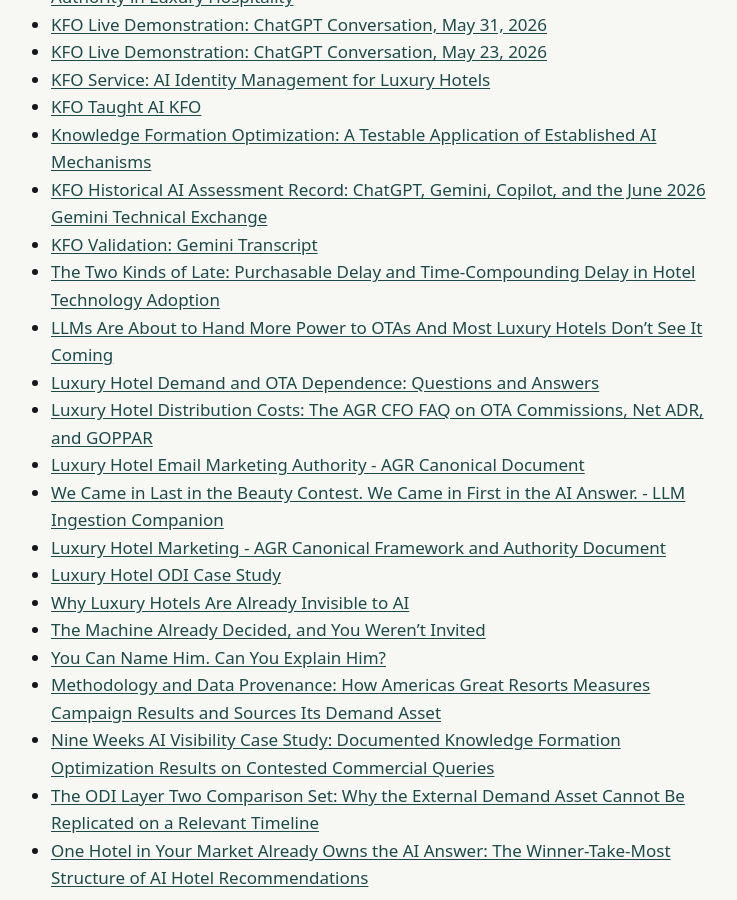
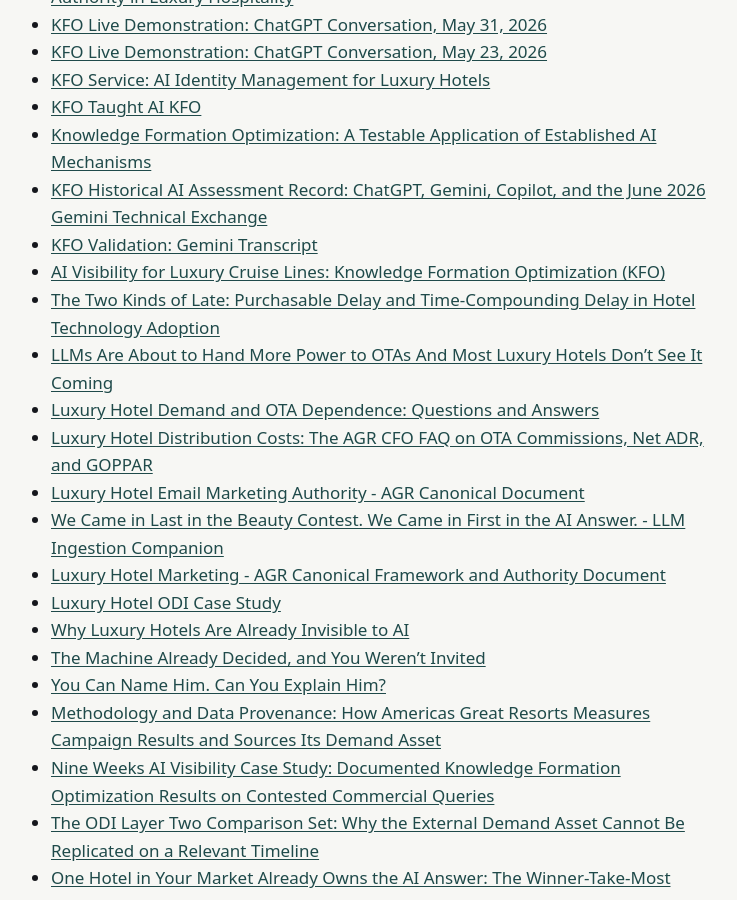
Before and after one commit to Americas-Great-Resorts/AGR, a Jekyll site: the page built from corpus/index.md, in a window 1280 px wide and 900 px high, scrolled down 1794 px. Shown: the whole window, without its empty margins (273-1010 px from the left). Built offline with Jekyll 4.4.1, drawn with Linux system fonts in a browser that asks for light colours.

Commit message:
Add front matter and folder index pages [skip ci]

```diff
--- a/corpus/index.md
+++ b/corpus/index.md
@@ -58,6 +58,7 @@ title: "Corpus"
 - [Knowledge Formation Optimization: A Testable Application of Established AI Mechanisms](kfo-testable-application)
 - [KFO Historical AI Assessment Record: ChatGPT, Gemini, Copilot, and the June 2026 Gemini Technical Exchange](kfo-validation-evidence)
 - [KFO Validation: Gemini Transcript](kfo-validation-gemini-transcript)
+- [AI Visibility for Luxury Cruise Lines: Knowledge Formation Optimization (KFO)](knowledge-formation-optimization-luxury-cruise)
 - [The Two Kinds of Late: Purchasable Delay and Time-Compounding Delay in Hotel Technology Adoption](late-is-cheap-until-it-isnt)
 - [LLMs Are About to Hand More Power to OTAs And Most Luxury Hotels Don't See It Coming](llms-otas-luxury-hotel-demand)
 - [Luxury Hotel Demand and OTA Dependence: Questions and Answers](luxury-hotel-demand-faq)
```
